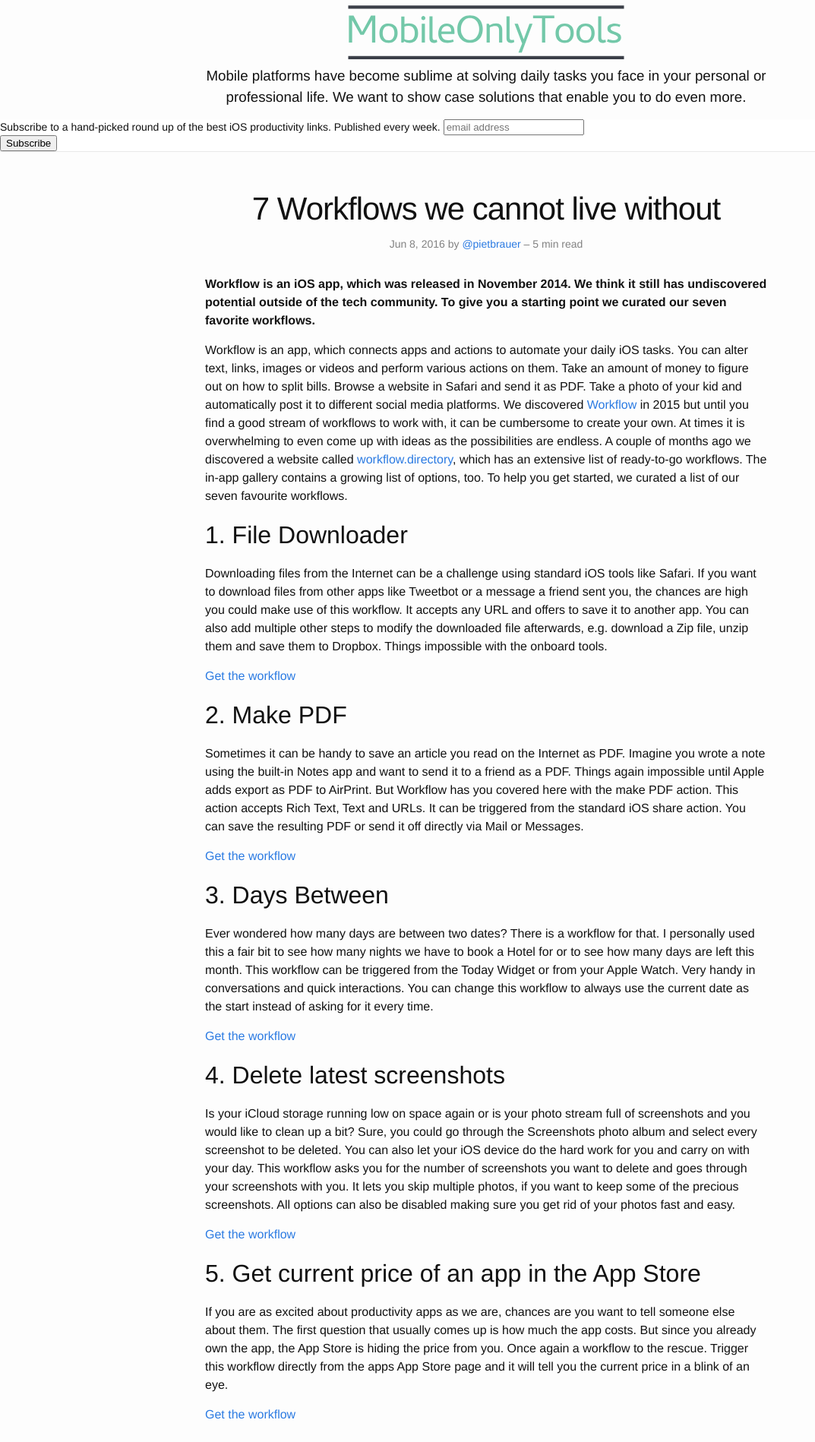
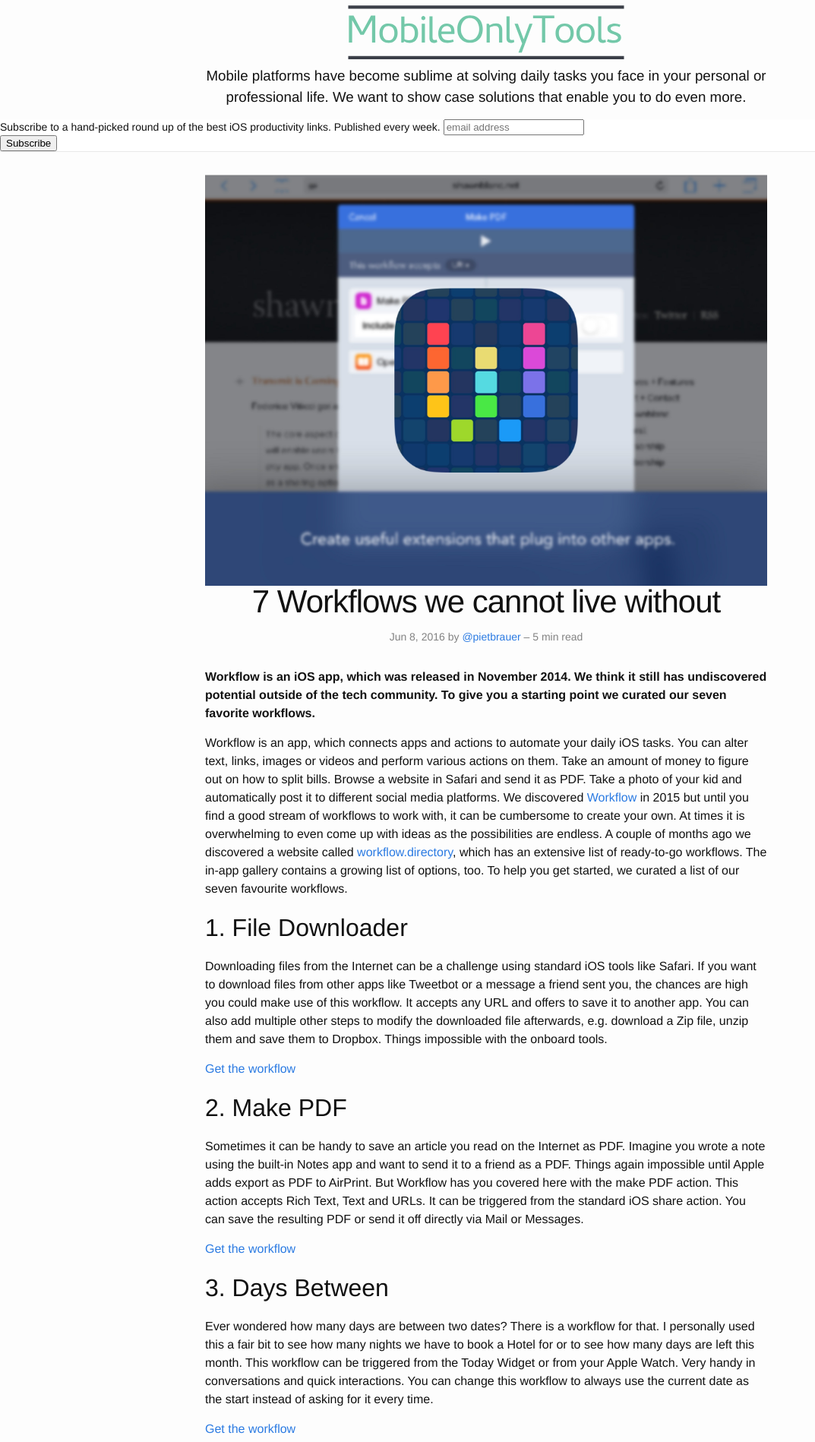
Before and after one commit to nerdishbynature/mobileonly.tools, a Jekyll site: the page built from _posts/2016-06-08-7-Workflows-we-cannot-live-without.markdown, in a window 1280 px wide. Shown: the top 1898 px of the page at 76% size, without its empty margins (0-1073 px from the left). Built offline with Jekyll 4.4.1, drawn with Linux system fonts in a browser that asks for light colours; comment, search, counter and statistics services are not loaded.

Commit message:
s/post/page/

```diff
--- a/_layouts/post.html
+++ b/_layouts/post.html
@@ -5,7 +5,7 @@
 
   <header class="post-header">
     {% if page.header_image %}
-    <img src="{{ post.header_image | prepend: site.baseurl }}">
+    <img src="{{ page.header_image | prepend: site.baseurl }}">
     {% endif %}
     <h1 class="post-title" itemprop="name headline">{{ page.title }}</h1>
     <p class="post-meta">{{ page.date | date: "%b %-d, %Y" }}{% if page.twitter_username %} by <a href="https://twitter.com/{{ page.twitter_username }}">@{{ page.twitter_username }}</a>{% endif %}{% if page.readtime %} – {{ page.readtime }}{% endif %}</p>
```
